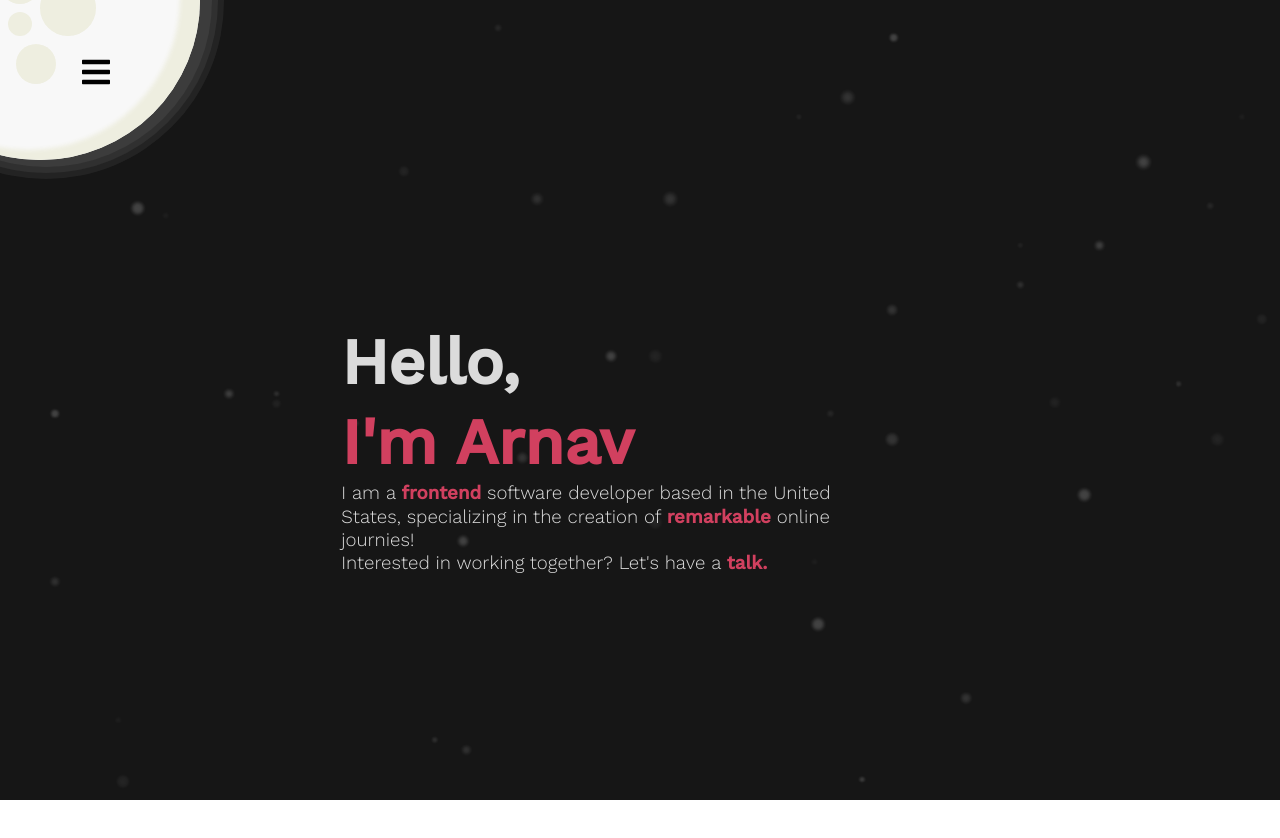
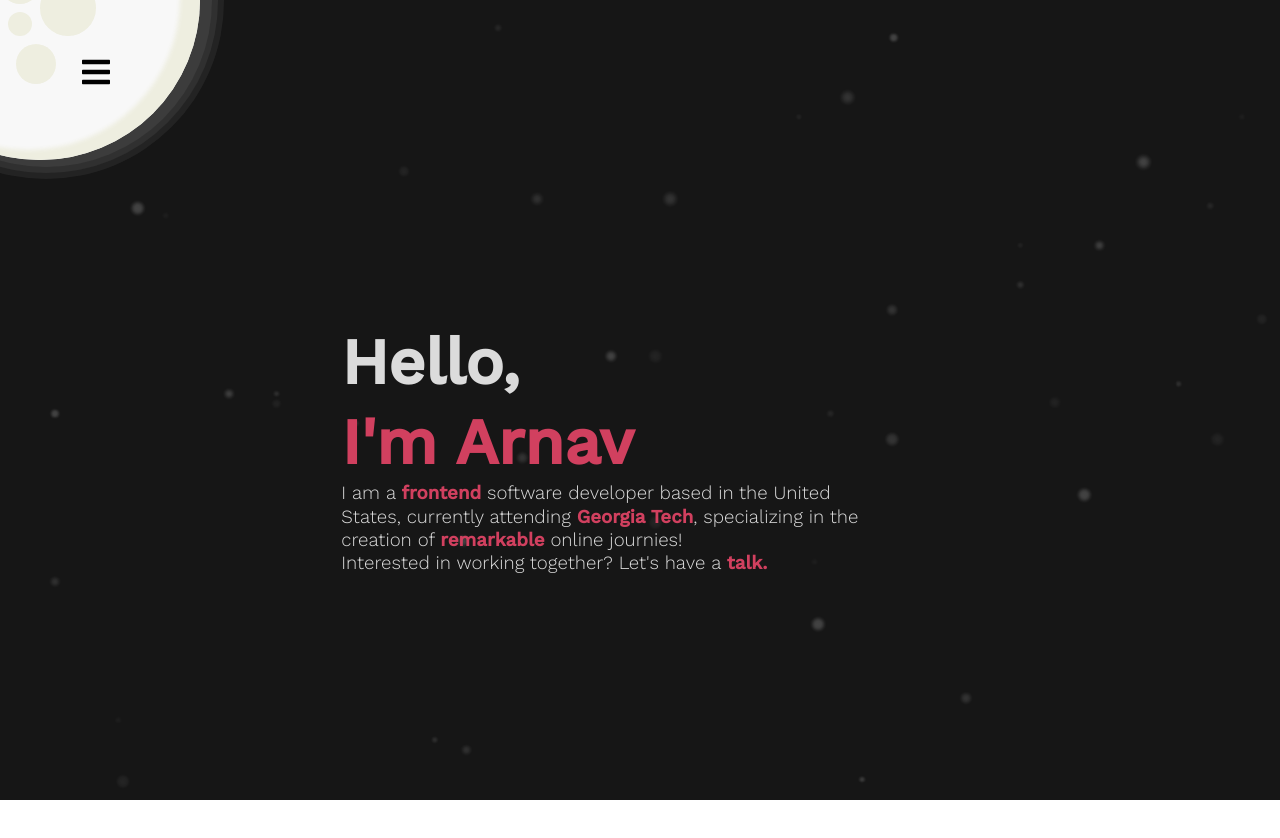
Before and after one commit to Arnav350/portfolio, a React (Create React App) app: page / in a window 1280 px wide. Shown: the top 838 px of the page. Built offline with nearby package versions, Linux system fonts and the light colour scheme.

Commit message:
changed intro

```diff
--- a/src/components/intro/Texts/Texts.tsx
+++ b/src/components/intro/Texts/Texts.tsx
@@ -14,8 +14,8 @@ function Texts() {
           <span className="secondary">I'm Arnav</span>
         </h1>
         <h3 className="intro__sub hidden">
-          I am a <b className="secondary">frontend</b> software developer based
-          in the United States, specializing in the creation of{" "}
+          I am a <b className="secondary">frontend</b> software developer based in the United States, currently
+          attending <b className="secondary">Georgia Tech</b>, specializing in the creation of{" "}
           <b className="secondary">remarkable</b> online journies!
         </h3>
         <h3 className="intro__sub hidden">
```
